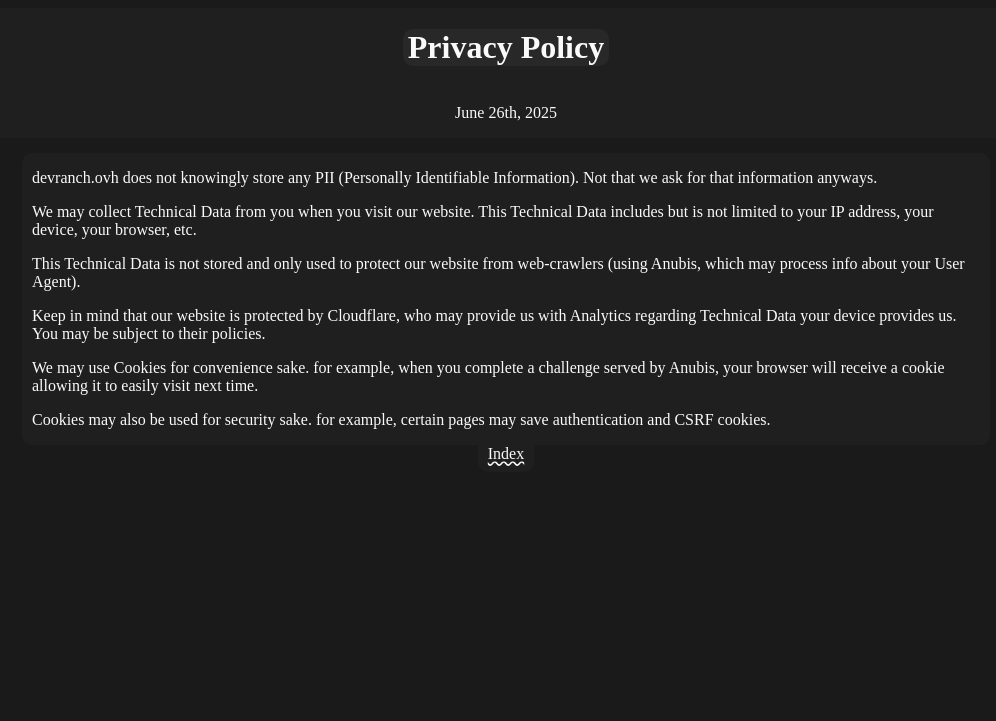
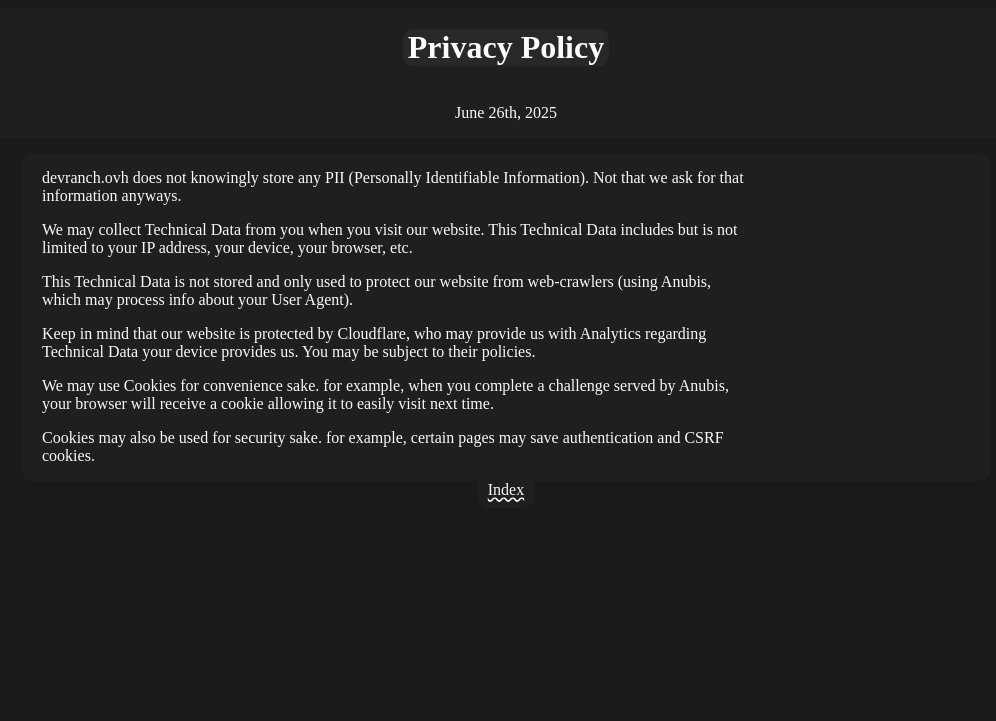
Before and after one commit to BurntRanch/BurntSite, a Django app: page /privacy-policy in a window 1280 px wide. Shown: the top 721 px of the page, without its empty margins (134-1130 px from the left). Run offline with Django 5.2, Linux system fonts and the light colour scheme; some web fonts are replaced.

Commit message:
fix centering in post content

```diff
--- a/BurntBlog/static/style.css
+++ b/BurntBlog/static/style.css
@@ -73,12 +73,10 @@ a {
     border-radius:10px;
 }
 
-#post-content {
+#post-content, #post-content * {
     width: 75%;
     padding-inline: 10px;
-}
 
-#post-content p {
     text-align: start;
 }
 
```
